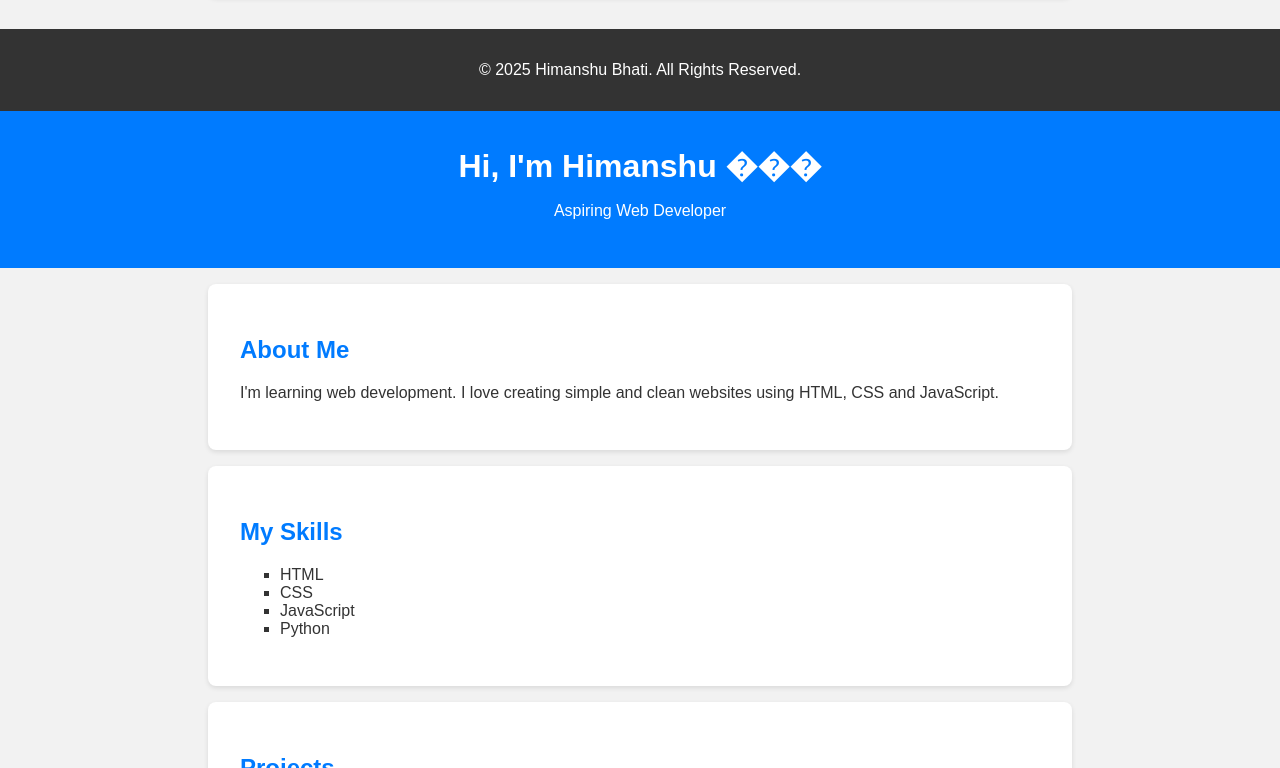
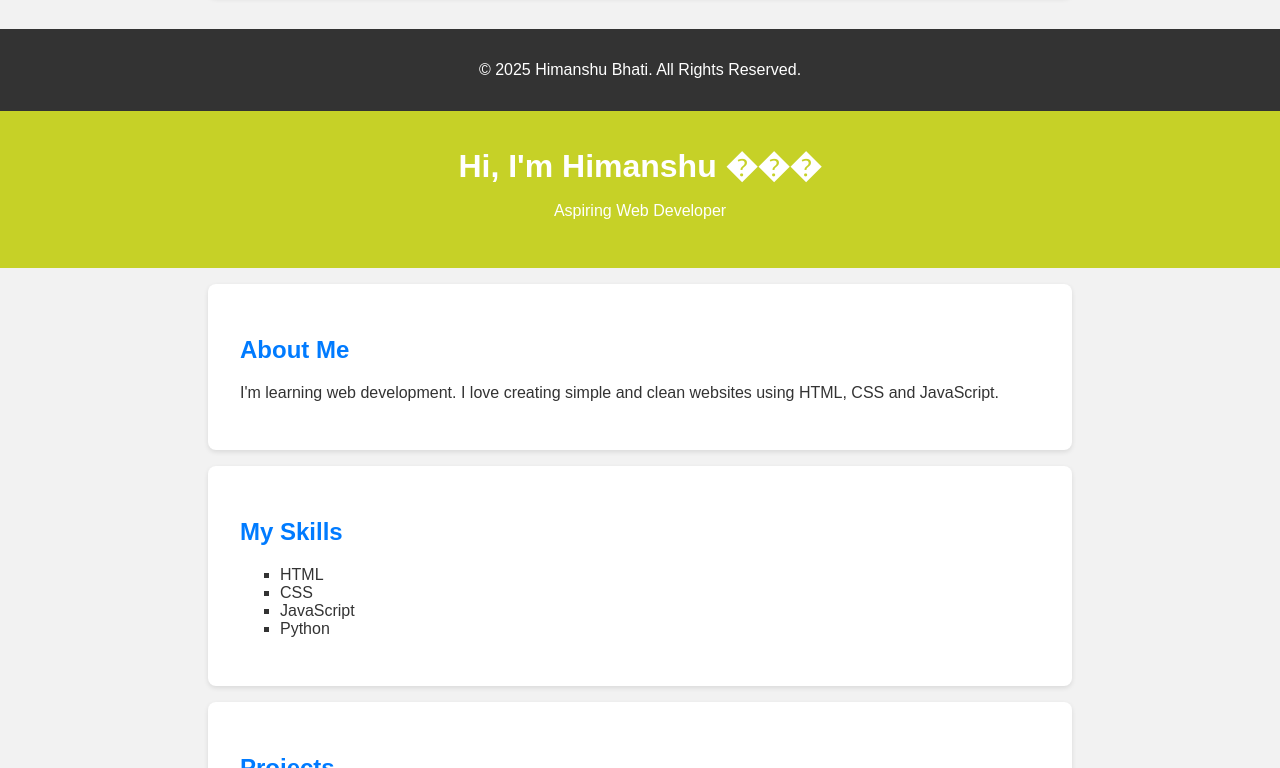
Before and after one commit to VivekBhati3707/my-portfolio, a plain HTML site: page index.html in a window 1280 px wide. Shown: the part 982-1750 px from the top of the page. Drawn offline with Linux system fonts and the light colour scheme.

Commit message:
Initial commit - my first website

```diff
--- a/style.css
+++ b/style.css
@@ -6,7 +6,7 @@ body {
 }
 
 header {
-  background-color: #007bff;
+  background-color: #c6d127;
   color: white;
   text-align: center;
   padding: 2rem 0;
```
